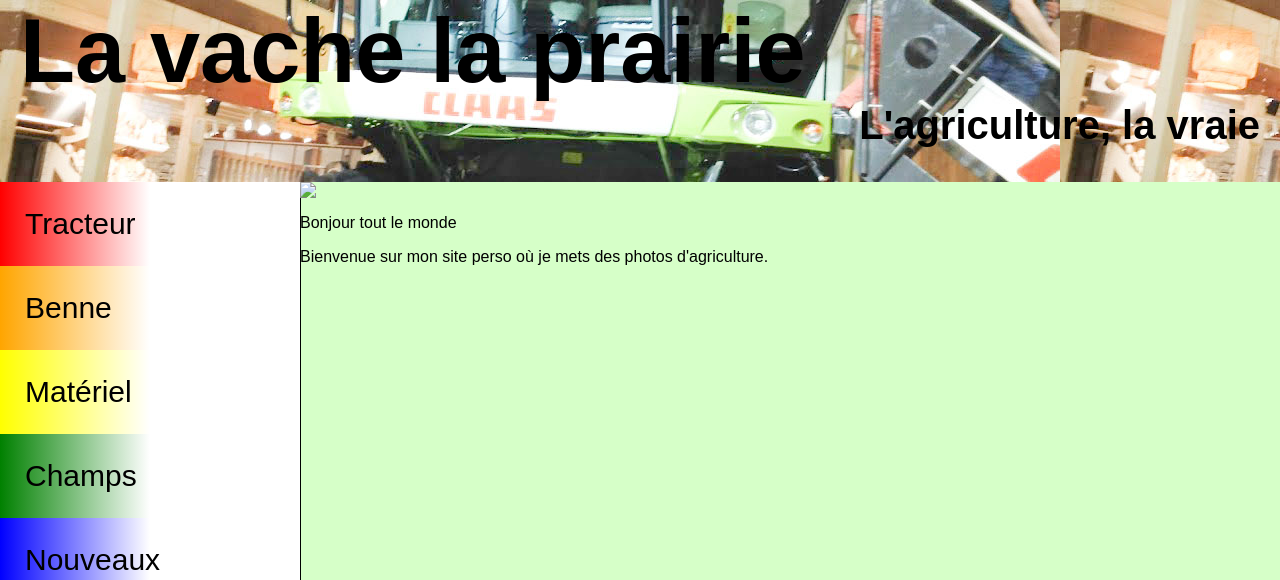
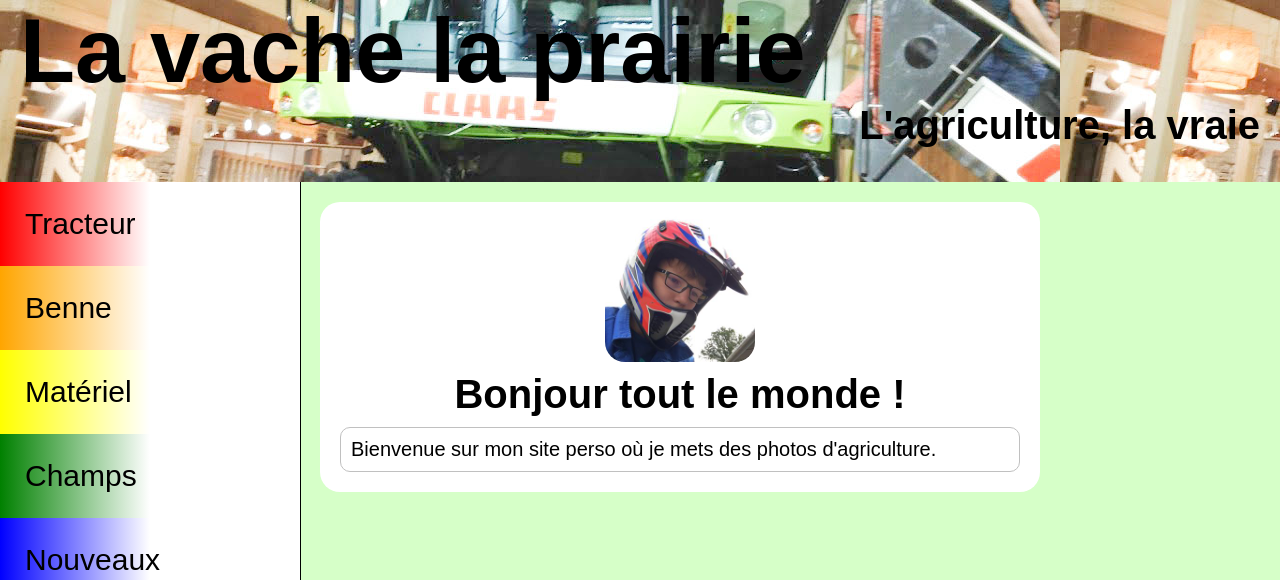
Before and after one commit to lavau87250/la-vache-la-prairie, a plain HTML site: page index.html in a window 1280 px wide. Shown: the top 580 px of the page. Drawn offline with Linux system fonts and the light colour scheme.

Commit message:
Add files via upload

```diff
--- a/index.html
+++ b/index.html
@@ -22,13 +22,14 @@
         <a href="https://instagram.com/bouchercamille45"><img src="instagram.jpeg"></a>
         <a href="mailto: lavau87250@gmail.com">Contact</a>
         <p>Codé par Alex</p>
+        <p>Fait le 20 juin 2020</p>
       </footer>
     </nav>
     <section>
          <article>
-              <img src="profil.jpg">
-              <p class="titre">Bonjour tout le monde</p>
-              <p>Bienvenue sur mon site perso où je mets des photos d'agriculture.</p>
+              <img src="icon.jpg">
+              <p class="titre">Bonjour tout le monde !</p>
+              <p class="contenu">Bienvenue sur mon site perso où je mets des photos d'agriculture.</p>
          </article>
     </section>
   </body>
--- a/style.css
+++ b/style.css
@@ -120,3 +120,38 @@ section
      left : 300px;
      top : 182px;
 }
+
+article
+{
+     margin : 20px;
+     padding : 10px;
+     border-radius : 20px;
+     background-color: white;
+     width : 700px;
+}
+
+article img
+{
+     width : 150px;
+     height : 150px;
+     border-radius : 20px;
+     margin-left : 275px;
+     margin-right : 275px;
+}
+
+article .titre
+{
+     font-weight : bold;
+     font-size : 40px;
+     text-align : center;
+     margin : 10px;
+}
+
+article .contenu
+{
+     margin : 10px;
+     border : 1px solid silver;
+     border-radius : 10px;
+     padding : 10px;
+     font-size : 20px;
+}
```
Also changed, not shown: icon.jpg (added).
